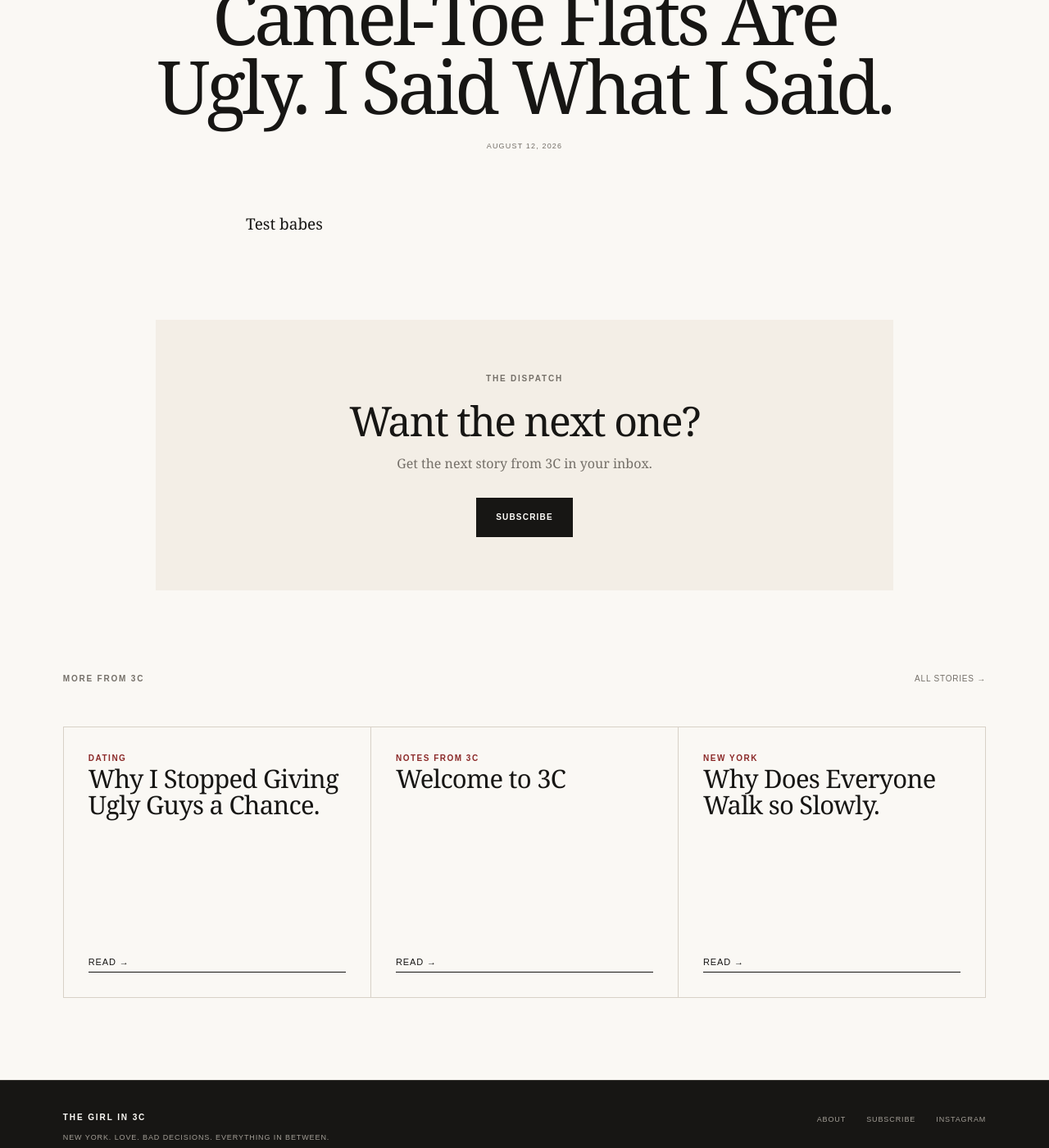
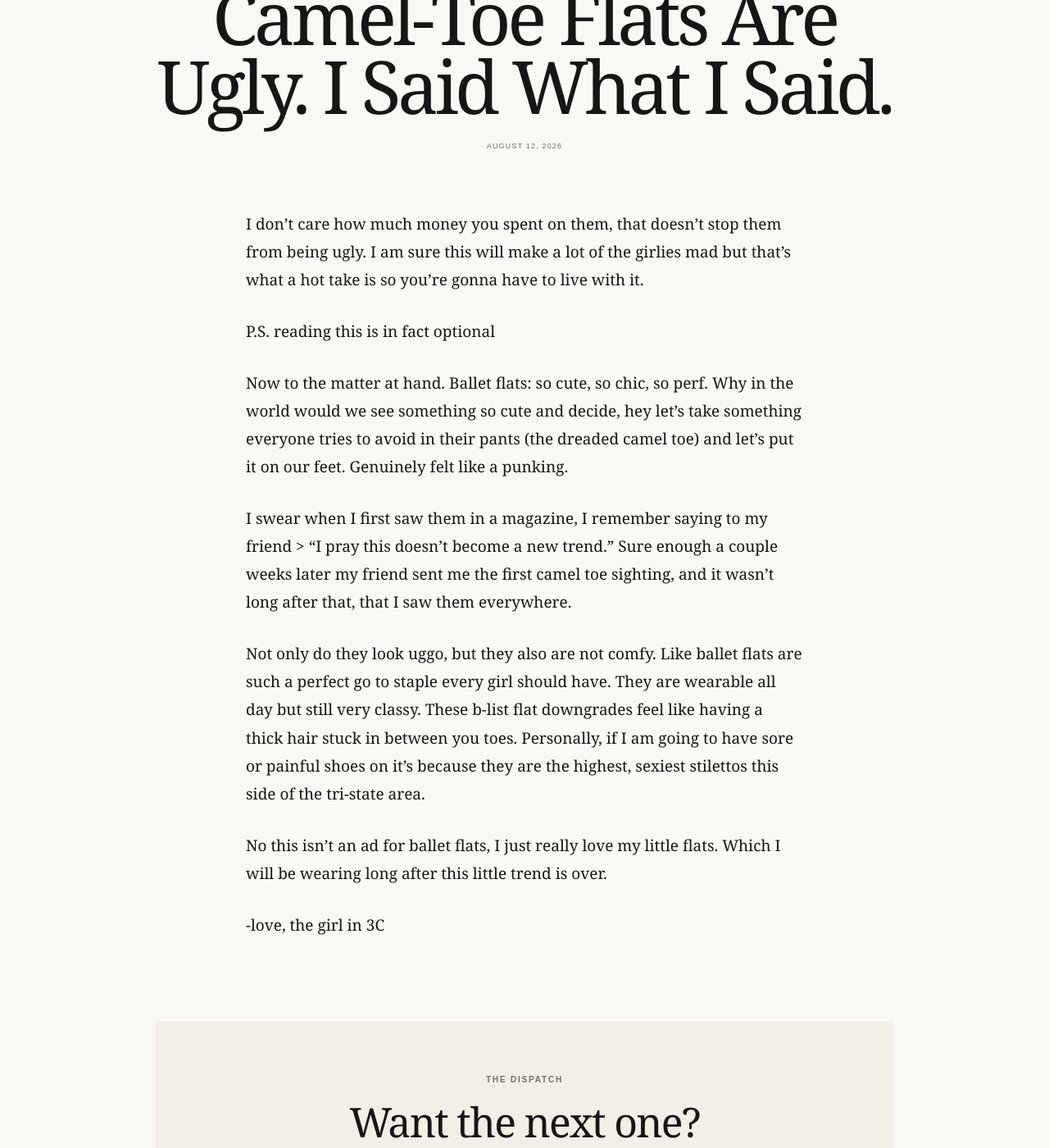
Before and after one commit to thegirlin3c/the-girl-in-3c, a Jekyll site: the page built from _posts/2026-08-12-camel-toe-flats-are-ugly-i-said-what-i-said.md, in a window 1280 px wide and 1400 px high, scrolled down 258 px. Shown: the whole window at 82% size. Built offline with Jekyll 4.4.1, drawn with Linux system fonts in a browser that asks for light colours.

Commit message:
Update 2026-08-12-camel-toe-flats-are-ugly-i-said-what-i-said.md

```diff
--- a/_posts/2026-08-12-camel-toe-flats-are-ugly-i-said-what-i-said.md
+++ b/_posts/2026-08-12-camel-toe-flats-are-ugly-i-said-what-i-said.md
@@ -3,7 +3,19 @@ layout: post
 title: "Camel-Toe Flats Are Ugly. I Said What I Said."
 date: 2026-08-12
 category: "Hot Takes"
-description: "describe"
+description: "Everyone who says they like this trend and owns a pair of these shoes, please know I no longer trust your fashion decisions."
 ---
 
-Test babes
+I don't care how much money you spent on them, that doesn't stop them from being ugly. I am sure this will make a lot of the girlies mad but that's what a hot take is so you're gonna have to live with it.
+
+P.S. reading this is in fact optional
+
+Now to the matter at hand. Ballet flats: so cute, so chic, so perf. Why in the world would we see something so cute and decide, hey let's take something everyone tries to avoid in their pants (the dreaded camel toe) and let's put it on our feet. Genuinely felt like a punking.
+
+I swear when I first saw them in a magazine, I remember saying to my friend > "I pray this doesn't become a new trend." Sure enough a couple weeks later my friend sent me the first camel toe sighting, and it wasn't long after that, that I saw them everywhere.
+
+Not only do they look uggo, but they also are not comfy. Like ballet flats are such a perfect go to staple every girl should have. They are wearable all day but still very classy. These b-list flat downgrades feel like having a thick hair stuck in between you toes. Personally, if I am going to have sore or painful shoes on it's because they are the highest, sexiest stilettos this side of the tri-state area.
+
+No this isn't an ad for ballet flats, I just really love my little flats. Which I will be wearing long after this little trend is over.
+
+-love, the girl in 3C
```
